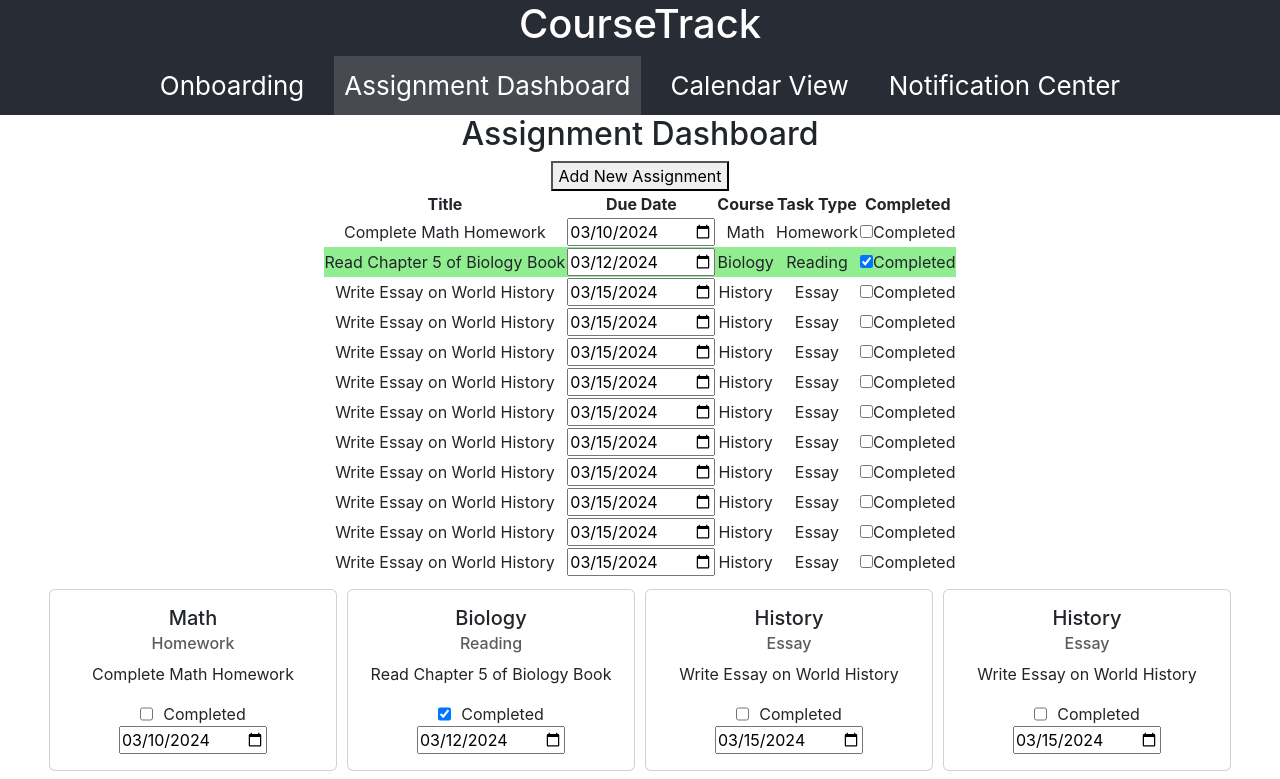
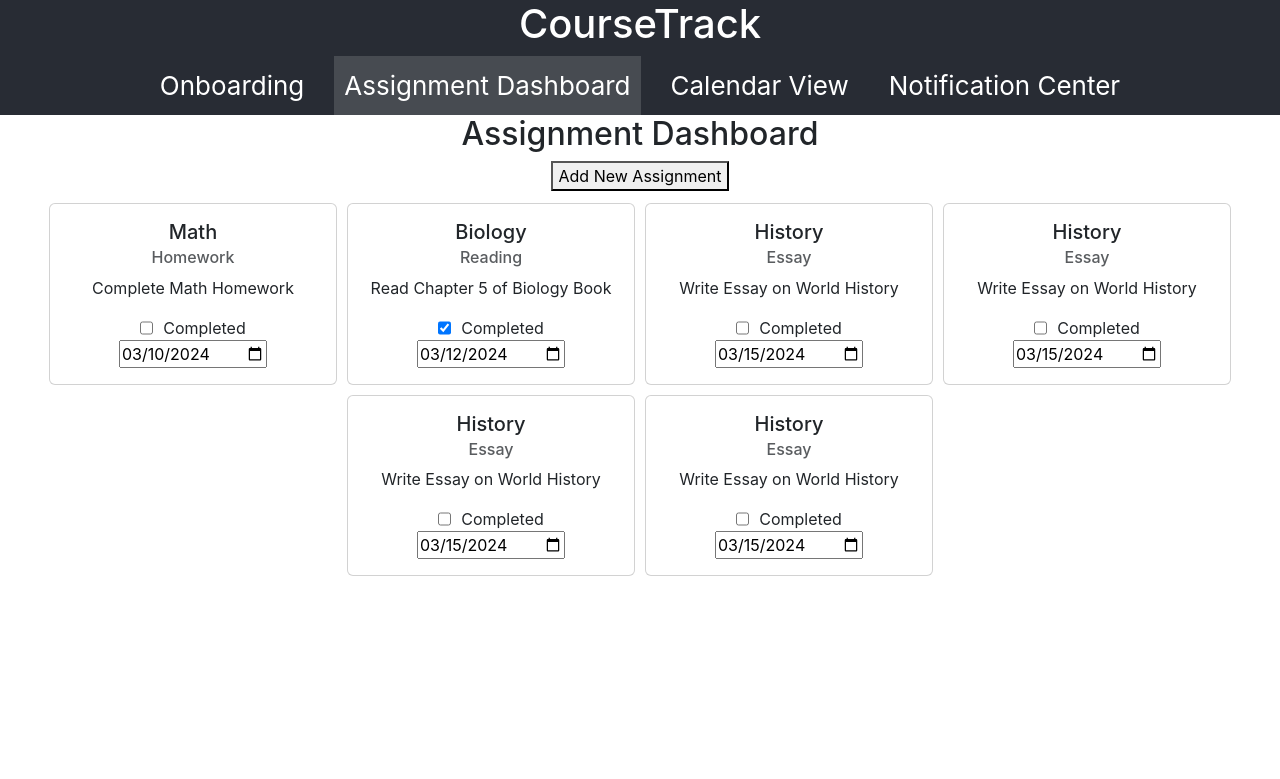
Before and after one commit to imcuky/course-track, a React (Create React App) app in the folder course-track/: page /dashboard in a window 1280 px wide. Shown: the top 779 px of the page. Built offline with nearby package versions, Linux system fonts and the light colour scheme.

Commit message:
Change Assignment page display

```diff
--- a/course-track/src/AssignmentDashboard.js
+++ b/course-track/src/AssignmentDashboard.js
@@ -69,11 +69,12 @@ const AssignmentDashboard = () => {
 
   useEffect(() => {
     Event.on("assignmentStatusChanged", handleStatusChange);
-    Event.emit("assignment_notfi", assignmentsDueNext7Days, overdueIncompleteAssignments)
+    Event.on("assignmentDueDateChanged", handleDueDateChange);
     return () => {
       Event.off("assignmentStatusChanged");
+      Event.off("assignmentDueDateChanged");
     };
-  }, [assignmentsDueNext7Days, overdueIncompleteAssignments]);
+  }, []);
 
 
 
@@ -151,7 +152,8 @@ const AssignmentDashboard = () => {
         )}
       </Popup>
 
-      <div className="dashboard-container">
+      {/* <div className="dashboard-container">
+
         <div
           className="table-container"
           style={{ maxHeight: "400px", overflowY: "auto" }}
@@ -198,7 +200,7 @@ const AssignmentDashboard = () => {
             </tbody>
           </table>
         </div>
-      </div>
+      </div> */}
 
       <div className="dashboard-card-container">
         {assignments.map((assignment) => (
--- a/course-track/src/Context.js
+++ b/course-track/src/Context.js
@@ -58,60 +58,7 @@ export const AssignmentProvider = ({ children }) => {
       detail: "",
       completed: false,
     },
-    {
-      id: 7,
-      title: "Write Essay on World History",
-      dueDate: "2024-03-15",
-      course: "History",
-      type: "Essay",
-      detail: "",
-      completed: false,
-    },
-    {
-      id: 8,
-      title: "Write Essay on World History",
-      dueDate: "2024-03-15",
-      course: "History",
-      type: "Essay",
-      detail: "",
-      completed: false,
-    },
-    {
-      id: 9,
-      title: "Write Essay on World History",
-      dueDate: "2024-03-15",
-      course: "History",
-      type: "Essay",
-      detail: "",
-      completed: false,
-    },
-    {
-      id: 10,
-      title: "Write Essay on World History",
-      dueDate: "2024-03-15",
-      course: "History",
-      type: "Essay",
-      detail: "",
-      completed: false,
-    },
-    {
-      id: 11,
-      title: "Write Essay on World History",
-      dueDate: "2024-03-15",
-      course: "History",
-      type: "Essay",
-      detail: "",
-      completed: false,
-    },
-    {
-      id: 12,
-      title: "Write Essay on World History",
-      dueDate: "2024-03-15",
-      course: "History",
-      type: "Essay",
-      detail: "",
-      completed: false,
-    },
+
   ]);
 
 
--- a/course-track/src/TaskCard.js
+++ b/course-track/src/TaskCard.js
@@ -22,7 +22,9 @@ const TaskCard = (props) => {
           />
           <label htmlFor={`completed-${id}`}>Completed</label>
         </div>
-        <input type="date" value={dueDate} />
+        <input type="date" value={dueDate} onChange={(e) => {
+              Event.emit("assignmentDueDateChanged", props.assignment.id, e.target.value);
+            }}/>
       </Card.Body>
     </Card>
   );
```
